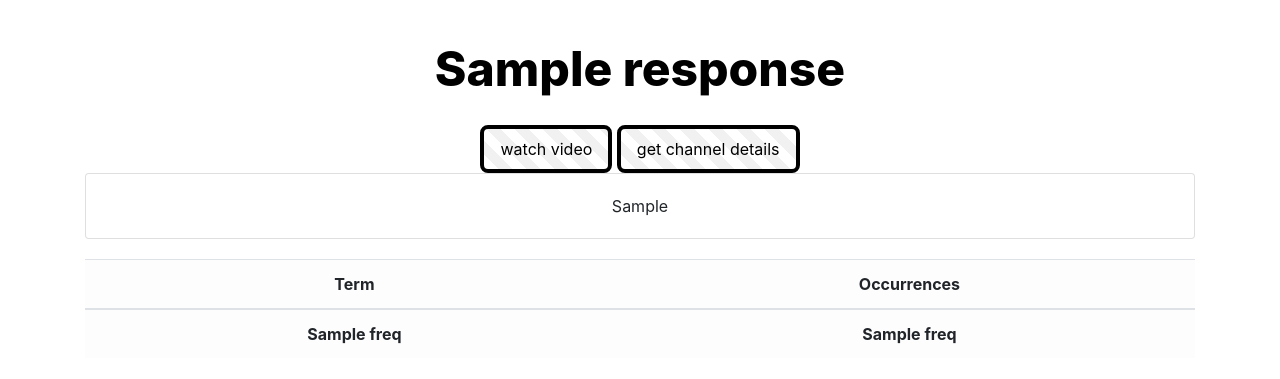
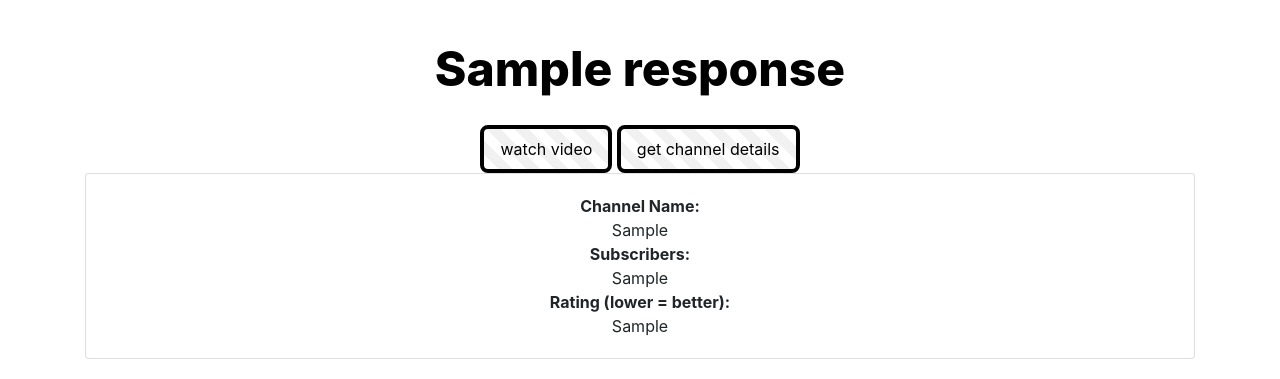
Before and after one commit to jluo117/FakeVideo, a Flask app: template templates/detect.html in a window 1280 px wide, after a click on "get channel details". Shown: the part 203-582 px from the top of the page. Run offline with Flask 2, Linux system fonts and the light colour scheme; the template is opened without the code that fills it: most values are stand-ins (such as "Sample title", 1, 10 or a date in 2020); lists and menus that the app fills with data are empty; some libraries are stand-ins or nearby versions.

Commit message:
Design hotfix

```diff
--- a/VideoDetect.py
+++ b/VideoDetect.py
@@ -100,13 +100,17 @@ class VideoDetect():
 			return "This video is an advertisement for " + maxValue[1]
 		self.DataSet[channelName].down_vote()
 		return "This video is not an advertisement"
+
+
 	def get_last_info(self):
 		if self.lastChannel == "ERROR" or self.lastChannel == None:
 			return "ERROR with either last channel or no data is found"
 		returnVal = "Channel Name: " + self.lastChannel + '\n'
 		returnVal += "Channel Sub: " + self.DataSet[self.lastChannel].get_sub() + ' \n'
 		returnVal += "Channel Rating: " + str(self.DataSet[self.lastChannel].get_rating()) + ' \n'
-		return returnVal
+		return (self.lastChannel, self.DataSet[self.lastChannel].get_sub(), str(self.DataSet[self.lastChannel].get_rating()))
+
+
 	def get_channel_info(self, channel):
 		if channel not in self.DataSet:
 			return "Error"
--- a/templates/detect.html
+++ b/templates/detect.html
@@ -12,7 +12,9 @@
                role="button">get channel details</a>
             <div class="collapse" id="channelDetails">
                 <div class="card card-body">
-                    {{channel_info}}
+                    <b>Channel Name:</b> {{channel_info[0]}}
+                    <b>Subscribers:</b> {{channel_info[1]}}
+                    <b>Rating (lower = better):</b> {{channel_info[2]}}
                 </div>
             </div>
             <table class="table table-light" id="table-nlp">
```
